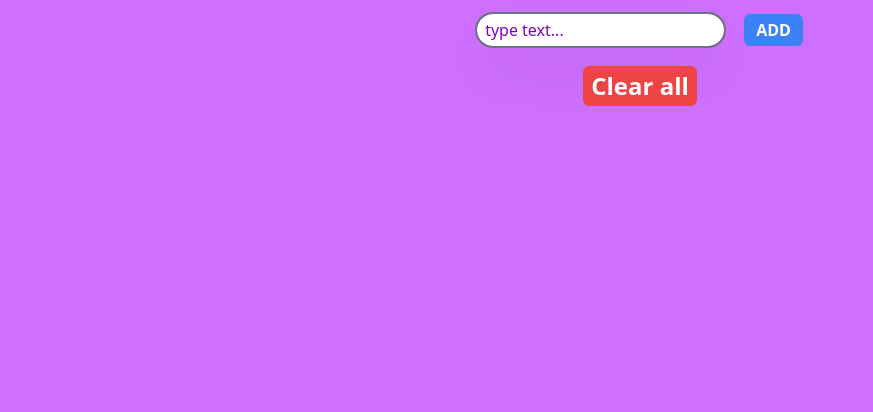
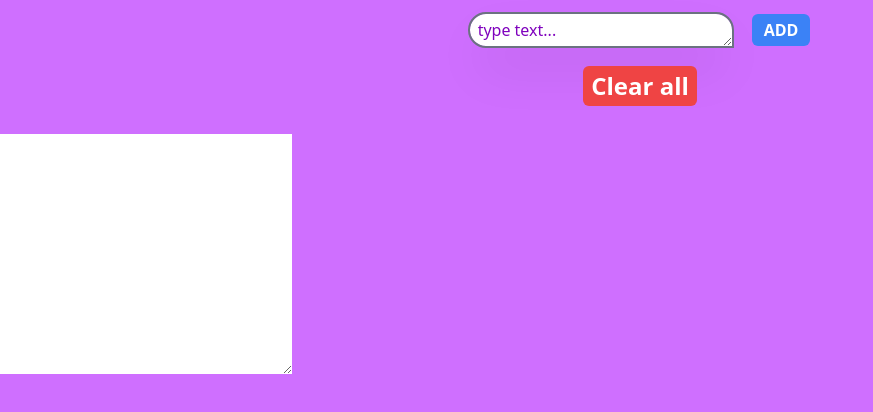
Before and after one commit to GurbanmyradowMeylis/todo-list, a website: page index.html in a window 1280 px wide. Shown: the part 58-470 px from the top of the page, without its empty margins (0-873 px from the left). Drawn offline with Linux system fonts and the light colour scheme.

Commit message:
changed the input to the textarea

```diff
--- a/index.html
+++ b/index.html
@@ -18,13 +18,16 @@
           TO DO LIST
         </h1>
         <div class="flex justify-center gap-5">
-          <input
-            type="text"
+          <textarea
             placeholder="type text..."
             class="input"
             id="input-content"
-          />
-          <button class="button-primary" id="add">ADD</button>
+            rows="1"
+            cols="25"
+          ></textarea>
+          <div class="flex flex-col">
+            <button class="button-primary" id="add">ADD</button>
+          </div>
         </div>
         <div class="flex justify-center">
           <button class="clear-button text-2xl" id="removerAll">
@@ -76,7 +79,7 @@
         <div class="cards__parent-cards" id="wrapperOfCard"></div>
       </section>
     </div>
-
+    <textarea class="resize" cols="30" rows="10"></textarea>
     <script src="./js/app.js"></script>
   </body>
 </html>
--- a/src/input.css
+++ b/src/input.css
@@ -4,10 +4,10 @@
 
 @layer components {
   .input {
-    @apply rounded-1xl px-2 py-1 pl-2 text-left outline-2 outline outline-gray-500 hover:outline-purple-800 shadow-2xl placeholder:text-[#7F02BD] focus:outline-purple-900;
+    @apply rounded-1xl rounded-br-none px-2 py-1 pl-2 text-left outline-2 outline outline-gray-500 resize hover:outline-purple-800 shadow-2xl placeholder:text-[#7F02BD] focus:outline-purple-900;
   }
   .button-primary {
-    @apply bg-blue-500 hover:bg-blue-600 duration-500 text-white rounded-md py-1 px-3 font-semibold cursor-pointer;
+    @apply flex justify-center items-center flex-grow-0 bg-blue-500 hover:bg-blue-600 duration-500 text-white rounded-md py-1 px-3 font-semibold cursor-pointer;
   }
   .clear-button {
     @apply bg-red-500 hover:bg-red-600 duration-500 text-white rounded-md py-1 px-2 font-semibold cursor-pointer;
```
Also changed, not shown: dist/output.css.
